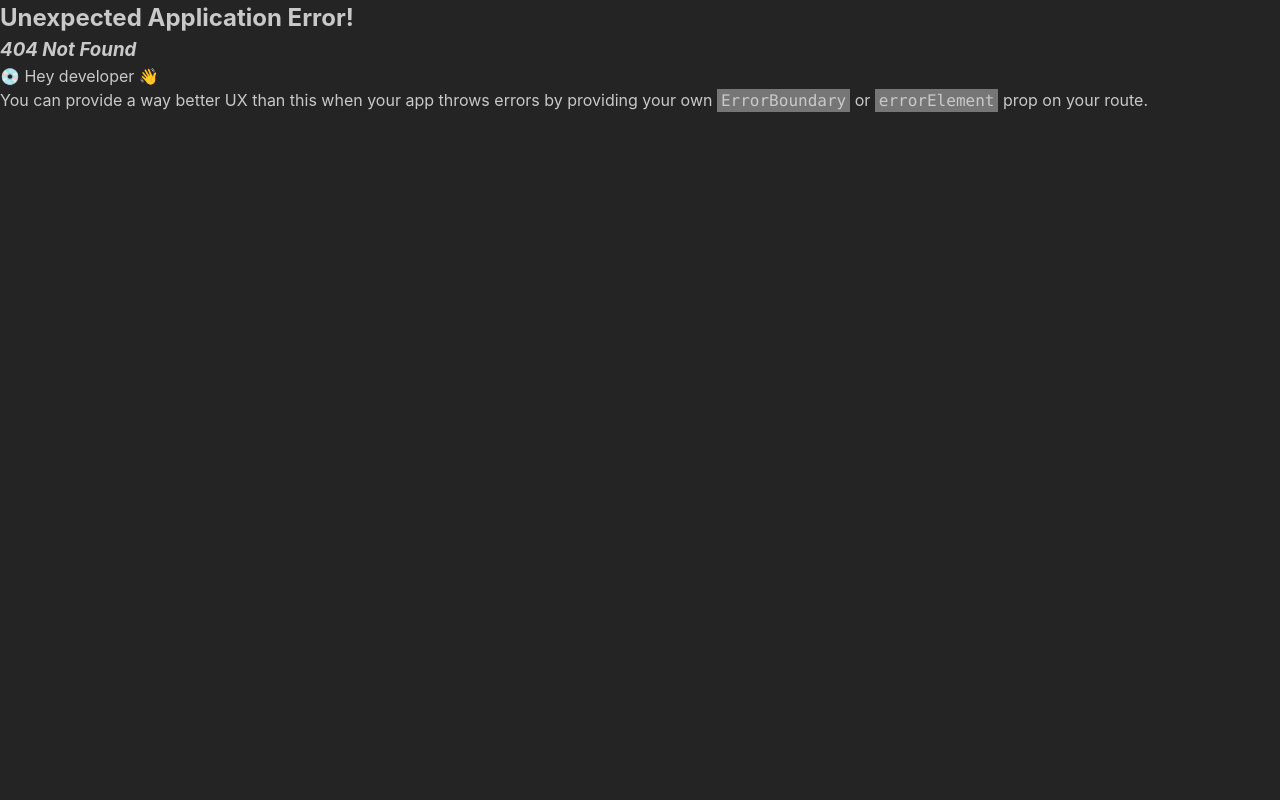
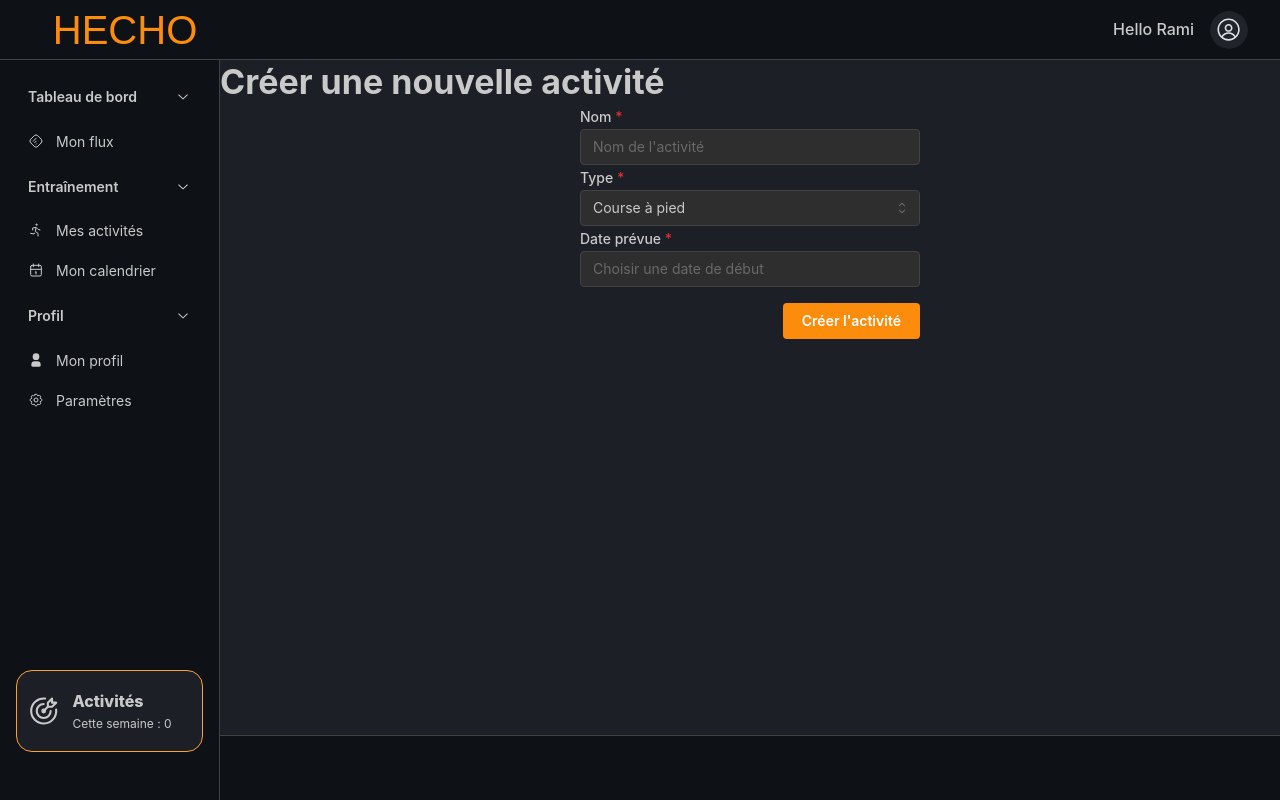
Before and after one commit to rami-rostom/hecho-front, a React (Vite) app: page /activity/create in a window 1280 px wide. Before the commit this address had no page. Built offline with nearby package versions, Linux system fonts and the light colour scheme; a web font is replaced by a local one.

Commit message:
:sparkles: feat: add create an activity component

```diff
--- a/package.json
+++ b/package.json
@@ -12,8 +12,11 @@
 	},
 	"dependencies": {
 		"@mantine/core": "^7.4.1",
+		"@mantine/dates": "^7.4.1",
+		"@mantine/form": "^7.4.1",
 		"@mantine/hooks": "^7.4.1",
 		"@tabler/icons-react": "^2.45.0",
+		"axios": "^1.6.5",
 		"react": "^18.2.0",
 		"react-dom": "^18.2.0",
 		"react-redux": "^9.0.4",
--- a/src/main.tsx
+++ b/src/main.tsx
@@ -10,6 +10,7 @@ import { router } from './router';
 
 // Mantine styles
 import '@mantine/core/styles.css';
+import '@mantine/dates/styles.css';
 
 import './styles/index.scss';
 
--- a/src/router.tsx
+++ b/src/router.tsx
@@ -2,6 +2,7 @@ import { createBrowserRouter } from 'react-router-dom';
 
 import Root from './routes/Root/Root';
 import Home from './routes/Home/Home';
+import CreateActivity from './routes/CreateActivity/CreateActivity';
 
 // eslint-disable-next-line import/prefer-default-export
 export const router = createBrowserRouter([
@@ -13,6 +14,10 @@ export const router = createBrowserRouter([
         path: '/',
         element: <Home />,
       },
+      {
+        path: '/activity/create',
+        element: <CreateActivity />,
+      },
     ],
   },
 ]);
--- /dev/null
+++ b/src/routes/CreateActivity/CreateActivity.tsx
@@ -0,0 +1,68 @@
+import {
+  Box,
+  Button,
+  Group,
+  NativeSelect,
+  TextInput,
+  Title,
+} from '@mantine/core';
+import { useForm } from '@mantine/form';
+import { DateTimePicker } from '@mantine/dates';
+
+function CreateActivity() {
+  const form = useForm({
+    initialValues: {
+      name: '',
+      sport_id: '',
+      date_scheduled: '',
+      hecho: false,
+    },
+  });
+
+  return (
+    <>
+      <Title order={1}>Créer une nouvelle activité</Title>
+      <Box maw={340} mx="auto">
+        <form onSubmit={form.onSubmit((values) => console.log(values))}>
+          <TextInput
+            withAsterisk
+            label="Nom"
+            placeholder="Nom de l'activité"
+            {...form.getInputProps('name')}
+          />
+          <NativeSelect
+            withAsterisk
+            label="Type"
+            placeholder="Nom de l'activité"
+            data={[
+              { label: 'Course à pied', value: '1' },
+              { label: 'Trail', value: '2' },
+              { label: 'Vélo', value: '3' },
+              { label: 'Natation', value: '4' },
+              { label: 'Randonnée', value: '5' },
+            ]}
+            // {...form.getInputProps('date_scheduled')}
+          />
+          <DateTimePicker
+            clearable
+            required
+            dropdownType="modal"
+            valueFormat="DD MMMM YYYY à hh:mm"
+            label="Date prévue"
+            placeholder="Choisir une date de début"
+            minDate={new Date()}
+            {...form.getInputProps('date_scheduled')}
+          />
+
+          <Group justify="flex-end" mt="md">
+            <Button color="hecho.6" type="submit">
+              Créer l&apos;activité
+            </Button>
+          </Group>
+        </form>
+      </Box>
+    </>
+  );
+}
+
+export default CreateActivity;
--- a/src/routes/Home/Home.tsx
+++ b/src/routes/Home/Home.tsx
@@ -1,5 +1,12 @@
+import { Button } from '@mantine/core';
+
 function Home() {
-  return <div>Hecho - Homepage</div>;
+  return (
+    <>
+      <div>Hecho - Homepage</div>
+      <Button color="hecho.6">Nouvelle acitivité</Button>
+    </>
+  );
 }
 
 export default Home;
```
Also changed, not shown: src/routes/CreateActivity/CreateActivity.scss (added), 2 other files (tests, documents, lock files or other folders).
